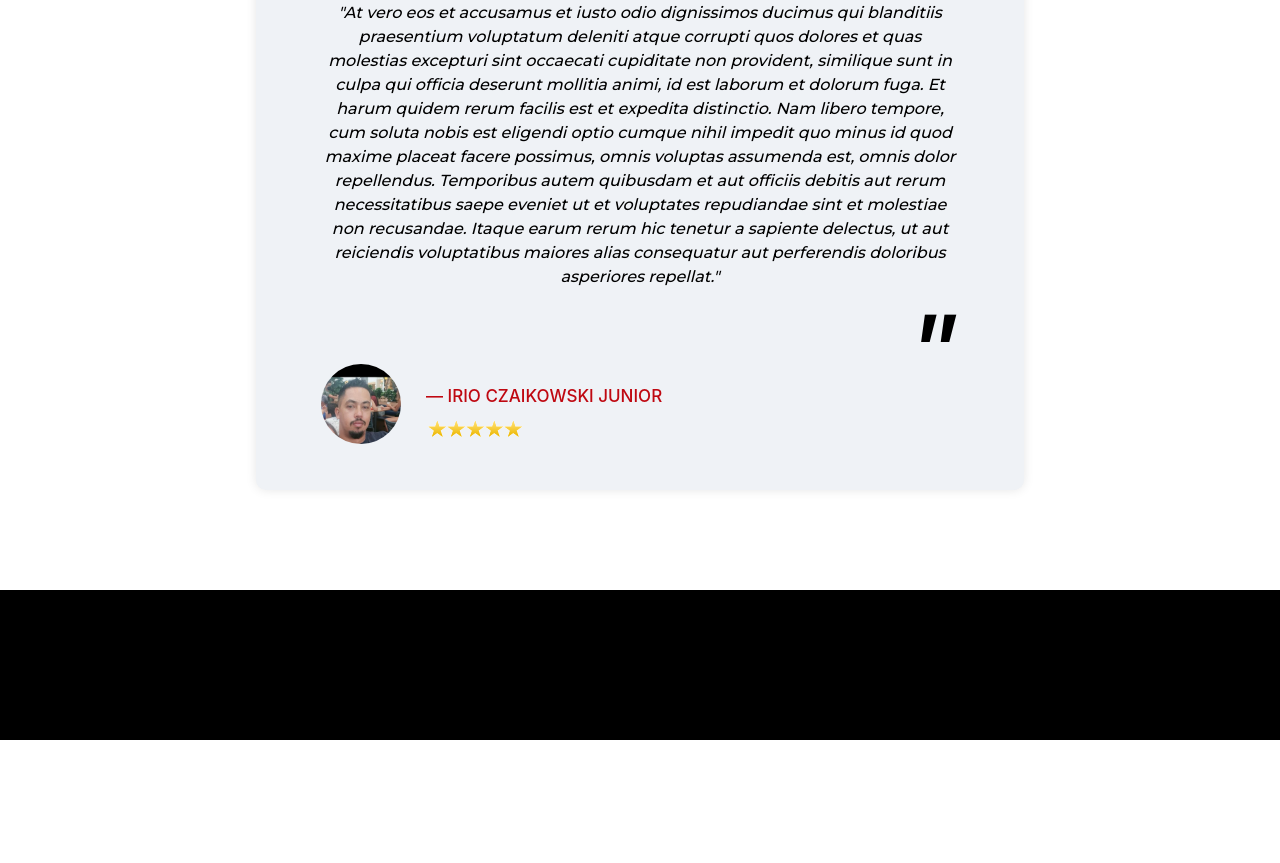
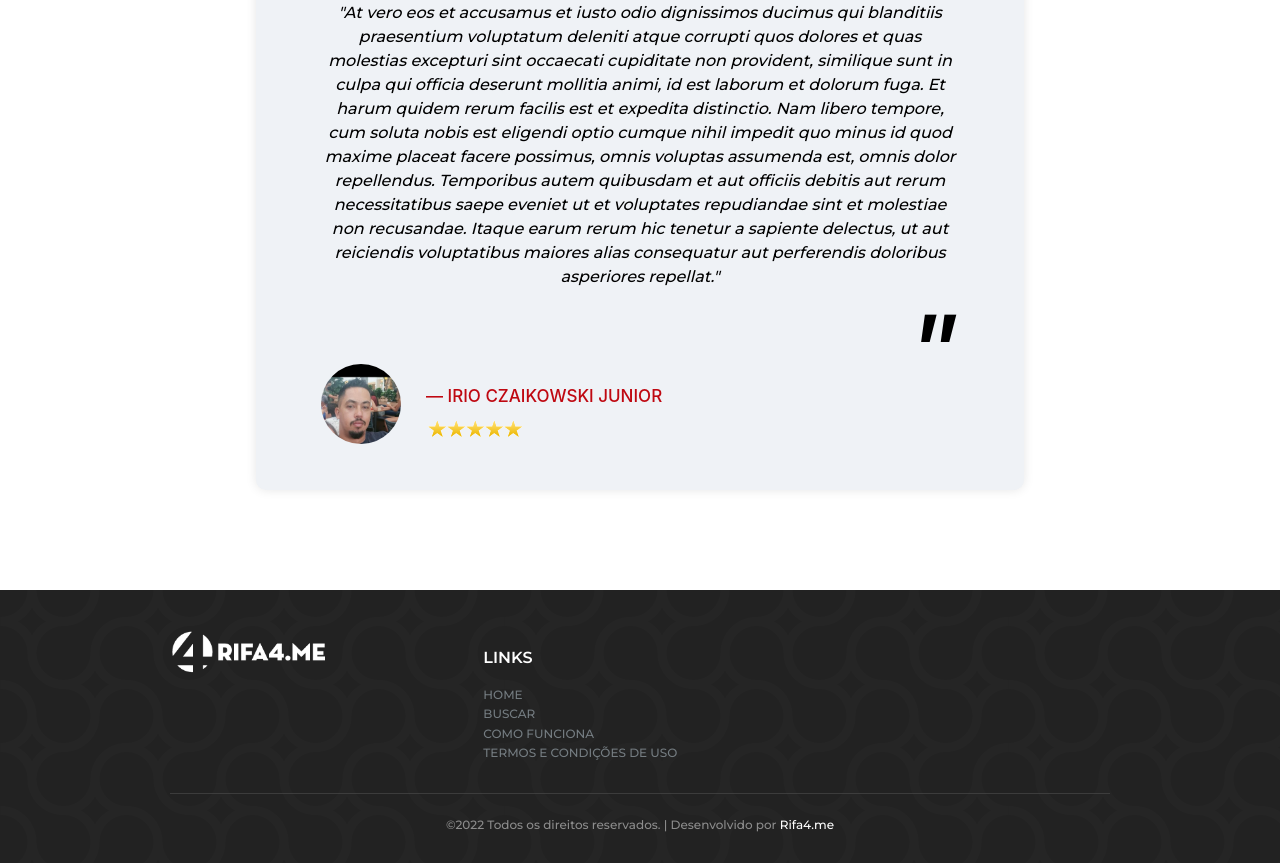
Before and after one commit to karyanecbrukmuller/LP-RIFA4.ME, a website: page index.html in a window 1280 px wide. Shown: the part 2518-3381 px from the top of the page. Before the commit the page ends 3258 px from the top, so only its background shows below. Drawn offline with nearby package versions, Linux system fonts and the light colour scheme.

Commit message:
criei footer

```diff
--- a/css/rifa-4me.css
+++ b/css/rifa-4me.css
@@ -370,6 +370,81 @@ main .depoimentos-clientes .flexcontainer-depoimentos .depoimento-principal .cli
 }
 
 footer{
-    min-height: 150px;
-    background: rgb(0, 0, 0);
+    background: #222 url(../images/background-footer.png) repeat 0 0;
+    padding: 30px 170px 10px 170px;
+    font-family: "Montserrat",Arial,sans-serif;
 }
+
+footer .flexcontainer-footer{
+    width: 100%;
+    flex-direction: row;
+    color: #ffffff;
+    display: flex;
+    flex-wrap: wrap;
+    flex-direction: row;
+    padding-bottom: 15px;
+}
+
+footer .flexcontainer-footer .primeiro-bloco{
+    width: 33.333333%;
+    position: relative;
+    font-size: 16px;
+    padding right: 15px;
+    min-height: 1px;
+}
+
+footer .flexcontainer-footer .primeiro-bloco .footer-logo img{
+    width: 157px;
+    color: #cccccc;
+    padding-top: 10px;
+}
+
+footer .flexcontainer-footer .segundo-bloco{
+    width: 33.333333%;
+    font-size: 16px;
+    text-align: left;
+    min-height: 1px;
+}
+
+footer .flexcontainer-footer .segundo-bloco h3{
+    color: #ffffff;
+    font-weight: bold;
+    font-size: 16px;
+}
+
+footer .flexcontainer-footer .segundo-bloco ul li{
+    text-decoration: none;
+    color: #747c81;
+    font-size: 12px;
+    padding-top: 1.5px;
+}
+
+footer .flexcontainer-footer .segundo-bloco ul li a{
+    color: #747c81;
+}
+
+footer .flexcontainer-footer .terceiro-bloco{
+    width: 33.333333%;
+    position: relative;
+    font-size: 16px;
+    min-height: 1px;
+}
+
+footer .flexcontainer-social .quarto-bloco{
+    width: 100%;
+    position: relative;
+    text-align: center;
+    padding-top: 10px;
+    height: 60px;
+    display: block;
+    border-top: 0.5px solid #464646bd;
+}
+
+footer .flexcontainer-social .quarto-bloco p{
+    font-size: 12px;
+    color: #8c8c8c;
+}
+
+footer .flexcontainer-social .quarto-bloco p a{
+    color: #ffffff;
+}
--- a/index.html
+++ b/index.html
@@ -16,7 +16,7 @@
 			<div class="flex-container">
 				<div class="flex-item left">
                     <a href="/">
-                        <img src="images/logo.png"/>
+                        <img src="images/logo.png" alt="Logo da Rifa4.me">
                     </a>
                 </div>
                 <div class="flex-item right">
@@ -143,14 +143,46 @@
                             <!-- <span class="rating two-stars">rating 2 estrelas</span> -->
                             <!-- <span class="rating one-star">rating 1 estrelas</span> -->
                         </p>
-
                     </div>
                 </div>
             </div>
         </section>
     </main>
     <footer>
+        <div class="flexcontainer-footer">
+            <div class="primeiro-bloco">
+                <a href="/" class="footer-logo">
+                    <img src="images/logo-footer.png" alt="Logo da Rifa4.me">
+                </a>
+            </div>
+            <div class="segundo-bloco">
+                <h3>LINKS</h3>
+                <ul>
+                    <li>
+                        <a href="https://rifa4.me/">HOME</a>
+                    </li>
+                    <li>
+                        <a href="javascript:void(0);" class="search-overlay-menu-btn ">BUSCAR</a>
+                    </li>
+                    <li>
+                        <a href="https://rifa4.me/como-funciona" onclick="send_event('como funciona', 'menu_footer');">COMO FUNCIONA</a>
+                    </li>
+                    <li>
+                        <a href="https://rifa4.me/terms-and-conditions" onclick="send_event('termos', 'menu_footer');">TERMOS E CONDIÇÕES DE USO</a>
+                    </li>
+                </ul>
+            </div>
+            <div class="terceiro-bloco">
 
+            </div>
+        </div>
+        <div class="flexcontainer-social">
+            <div class="quarto-bloco">
+                <p>
+                    ©2022 Todos os direitos reservados. | Desenvolvido por  <a href="https://rifa4.me" onclick="send_event('rifa4me', 'footer');" target="_blank">Rifa4.me</a>
+                </p>
+            </div>
+        </div>
     </footer>
     <!--JavaScript at end of body for optimized loading-->
     <script type="text/javascript" src="node_modules/materialize-css/dist/js/materialize.min.js"></script>
```
Also changed, not shown: images/background-footer.png (added), images/logo-footer.png (added), images/rating-stars.jpg (deleted), images/rating-stars.png (deleted).
